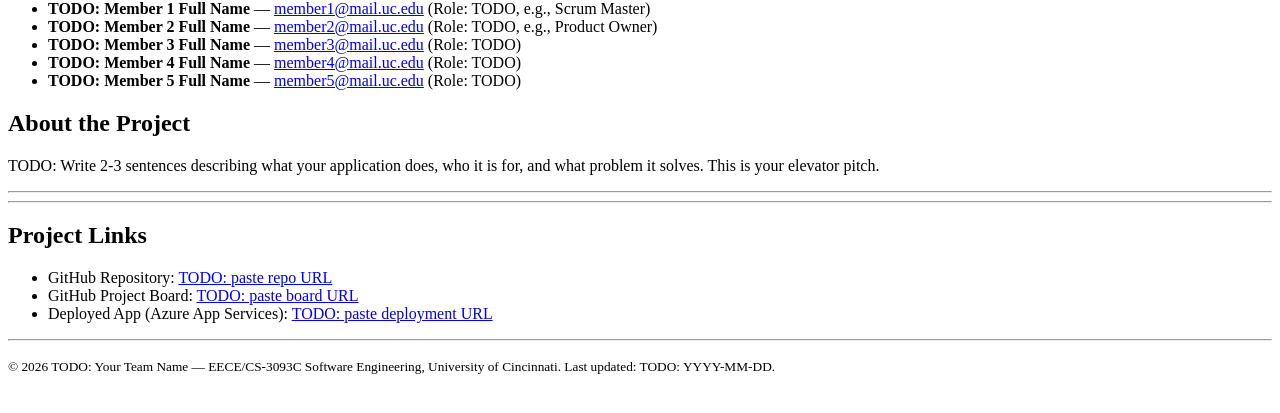
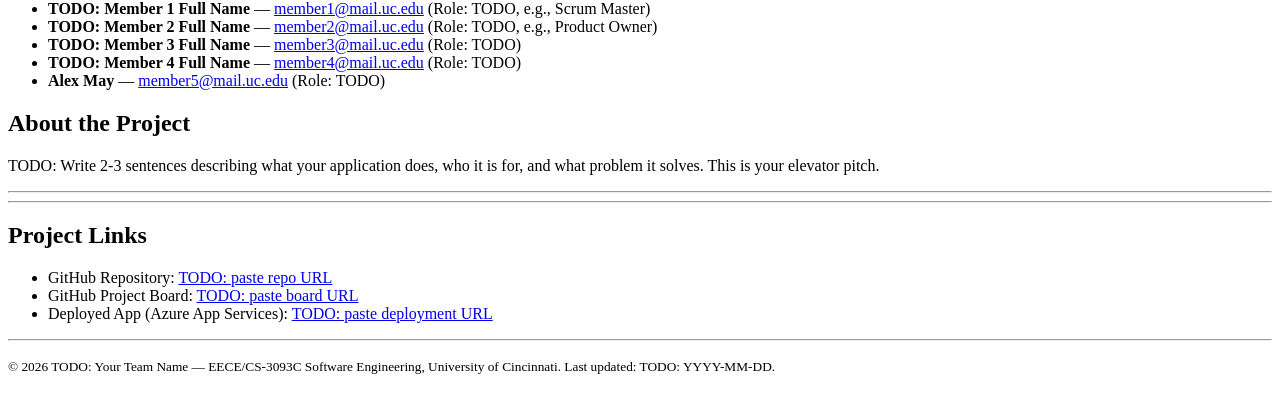
Before and after one commit to uc-se-sm26-team3/uc-se-sm26-team3.github.io, a plain HTML site: page index.html in a window 1280 px wide. Shown: the part 201-614 px from the top of the page. Drawn offline with Linux system fonts and the light colour scheme.

Commit message:
Update index.html to include Full name

```diff
--- a/index.html
+++ b/index.html
@@ -48,7 +48,7 @@
           (Role: TODO)
         </li>
         <li>
-          <strong>TODO: Member 5 Full Name</strong> &mdash;
+          <strong>Alex May</strong> &mdash;
           <a href="mailto:member5@mail.uc.edu">member5@mail.uc.edu</a>
           (Role: TODO)
         </li>
```
